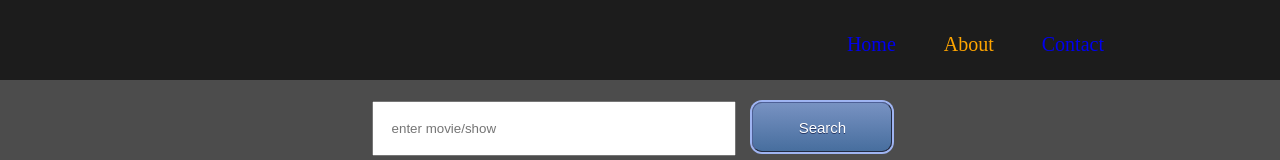
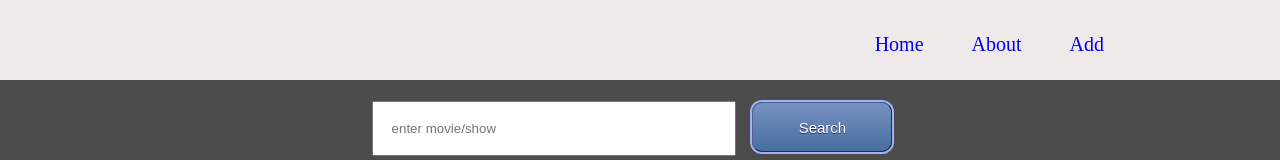
Before and after one commit to sakshi4feb/Movie-App, a React (Create React App) app: page /about in a window 1280 px wide. Shown: the top 160 px of the page. Built offline with nearby package versions, Linux system fonts and the light colour scheme; no server answers.

Commit message:
about link added

```diff
--- a/src/App.js
+++ b/src/App.js
@@ -10,9 +10,10 @@ import AddNewMovie from './Components/AddNewMovie';
 import { BrowserRouter, Route, Routes, Link } from 'react-router-dom';
 import Home from './Pages/Home';
 import About from './Pages/About';
-import Contact from './Pages/Contact';
+import Contact from './Pages/Add';
 import Error from './Pages/Error';
 import Navbar from './Pages/Navbar';
+import Add from './Pages/Add';
 // eslint-disable-next-line no-unused-vars
 const API_URL = 'http://www.omdbapi.com/?i=tt3896198&apikey=73041739';
 
@@ -53,7 +54,7 @@ const App = () => {
                 <Routes>
                     <Route path="/" element={<Home />} />
                     <Route path="/about" element={<About />} />
-                    <Route path="/contact" element={<Contact />} />
+                    <Route path="/add" element={<Add />} />
                     <Route path="*" element={<Error />} />
                 </Routes>
 
--- a/src/Components/AddNewMovie.js
+++ b/src/Components/AddNewMovie.js
@@ -25,7 +25,7 @@ const AddNewMovie = (props) => {
         });
     };
     return (
-        <div>
+        <section id="add-movie">
             <form onSubmit={handleSubmit} className="search__form">
                 <input type="text" placeholder="enter movie/show title" name="Title" value={Title} onChange={handleChange} required className="form__input"></input>
                 <input type="text" placeholder="enter movie/show type" name="Type" value={Type} onChange={handleChange} required className="form__input"></input>
@@ -34,7 +34,7 @@ const AddNewMovie = (props) => {
                     Add New Movie
                 </Button>
             </form>
-        </div>
+        </section>
     );
 };
 
--- a/src/Pages/About.js
+++ b/src/Pages/About.js
@@ -1,7 +1,7 @@
 import React from 'react';
 
 const About = () => {
-    return <h3>https://en.wikipedia.org/wiki/Film</h3>;
+    return <h3>About</h3>;
 };
 
 export default About;
--- /dev/null
+++ b/src/Pages/Add.js
@@ -0,0 +1,7 @@
+import React from 'react';
+
+const Addmovie = () => {
+    return <h3>Addmovie</h3>;
+};
+
+export default Addmovie;
--- a/src/Pages/Contact.js
+++ /dev/null
@@ -1,9 +0,0 @@
-import React from 'react'
-
-const Contact = () => {
-  return (
-    <h3>Contact</h3>
-  )
-}
-
-export default Contact
--- a/src/Pages/Navbar.js
+++ b/src/Pages/Navbar.js
@@ -16,10 +16,14 @@ const Navbar = () => {
                         </NavLink>
                     </li>
                     <li>
-                        <NavLink to="/about">About</NavLink>
+                        <NavLink
+                            to="https://www.disneylandparis.com/en-int/?ecid=SEM_ild23_A_56d861e3-4fad-4610-98ad-8c169f281405&country=se&customid=166185932_1Cj0KCQiAo-yfBhD_ARIsANr56g5_i6Y0gca1ci1jnndgqIiaDsmwVQNNJHcPkO_qALLss0lAmaxaFbMaAlPgEALw_wcB"
+                            target={'_blank'}>
+                            About
+                        </NavLink>
                     </li>
                     <li>
-                        <NavLink to="/contact">Contact</NavLink>
+                        <NavLink to={'add-movie'}>Add</NavLink>
                     </li>
                 </ul>
             </nav>
--- a/src/index.css
+++ b/src/index.css
@@ -23,7 +23,7 @@ body {
 header {
     height: 10vh;
     align-items: center;
-    background-color: #1c1c1c;
+    background-color: #efe9e9;
     color: white;
     font-size: 20px;
     position: fixed;
```
